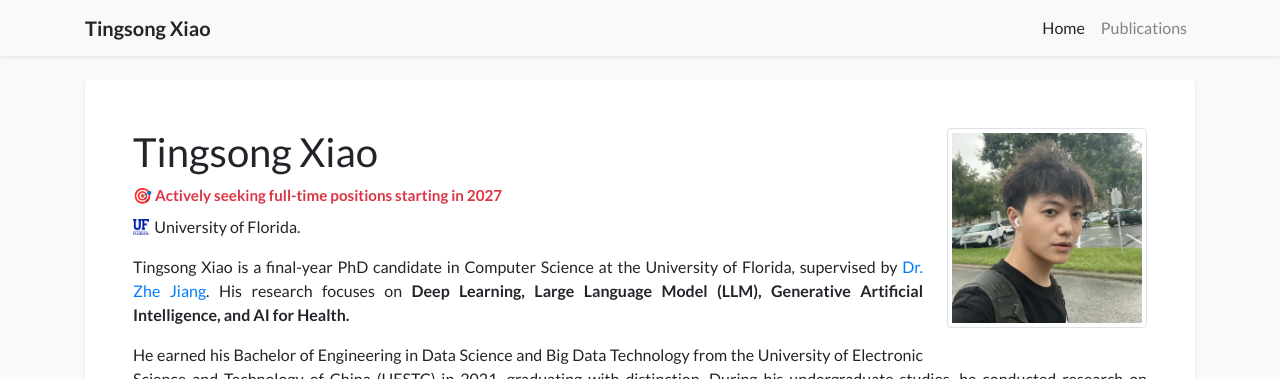
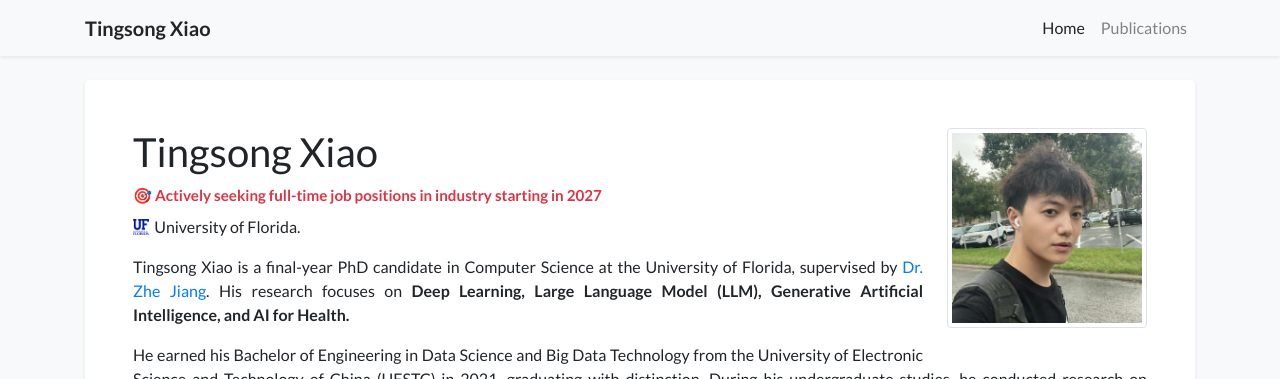
Before and after one commit to xiaotingsong/xiaotingsong.github.io, a Jekyll site: the page built from index.html, in a window 1280 px wide and 900 px high. Shown: the top 379 px of the window. Built offline with Jekyll 4.4.1, drawn with Linux system fonts in a browser that asks for light colours; nearby versions of some CDN libraries; a style sheet for code colours, icons or effects is not loaded.

Commit message:
Update job seeking status: full-time positions to full-time job positions in industry

```diff
--- a/_data/profile.yml
+++ b/_data/profile.yml
@@ -33,7 +33,7 @@ portrait_url: /assets/images/photos/XTS.jpeg
 portrait_caption: >-
   Photo taken in Florida, October 2022.
 
-job_seeking_status: "🎯 Actively seeking full-time positions starting in 2027"
+job_seeking_status: "🎯 Actively seeking full-time job positions in industry starting in 2027"
 
 education:
 - name: University of Florida
```
